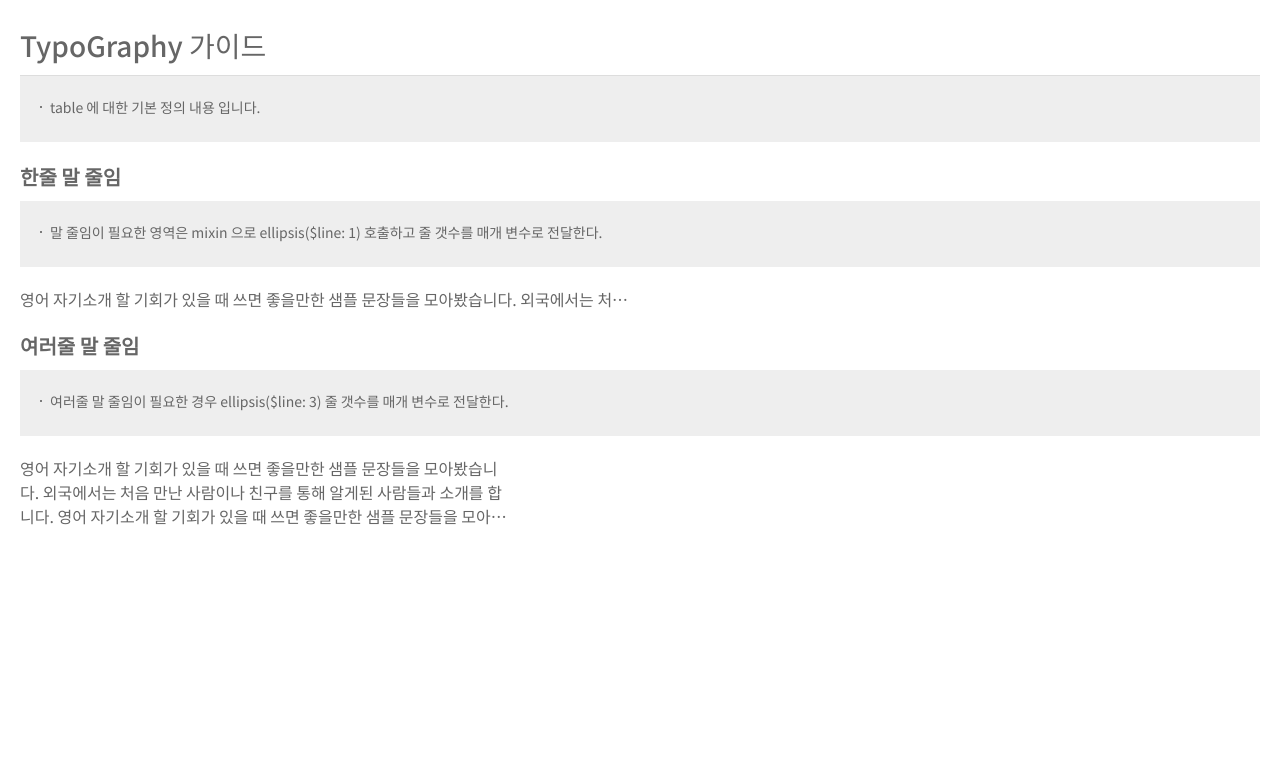
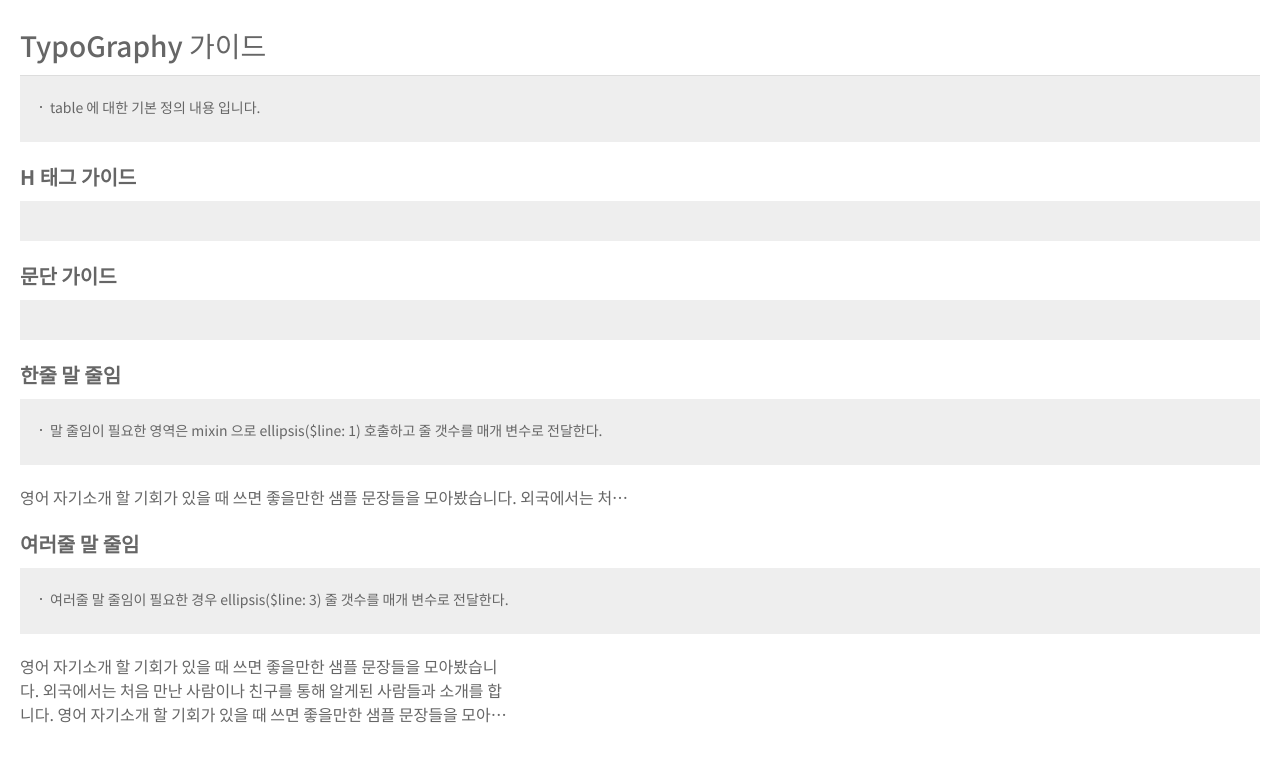
Before and after one commit to honghao30/rbcpublish, a Vue app: page /#/Typography in a window 1280 px wide. Shown: the top 762 px of the page. Built offline with nearby package versions, Linux system fonts and the light colour scheme; what vue-lodash would draw is missing.

Commit message:
추가 업데이트

```diff
--- a/src/views/guide/iaList.js
+++ b/src/views/guide/iaList.js
@@ -7,7 +7,8 @@ const guideList = [
     {
         "depth1" : "컴포넌트",
         "depth2" : "타이포 그래피",
-        "status" : ""
+        "status" : "",
+        "link": "/TypoGraphy"
     },
     {
         "depth2" : "TABLE",
--- a/src/views/guide/ui_temp/TypoGraphy.vue
+++ b/src/views/guide/ui_temp/TypoGraphy.vue
@@ -7,6 +7,12 @@
             <li>table 에 대한 기본 정의 내용 입니다.</li>
           </ul>
         </div>
+      </div>
+      <TitleH3 titleh3="H 태그 가이드" />
+      <div class="wsg-guide-content">
+      </div>
+      <TitleH3 titleh3="문단 가이드" />
+      <div class="wsg-guide-content">
       </div>
       <TitleH3 titleh3="한줄 말 줄임" />
       <div class="wsg-guide-content">
```
